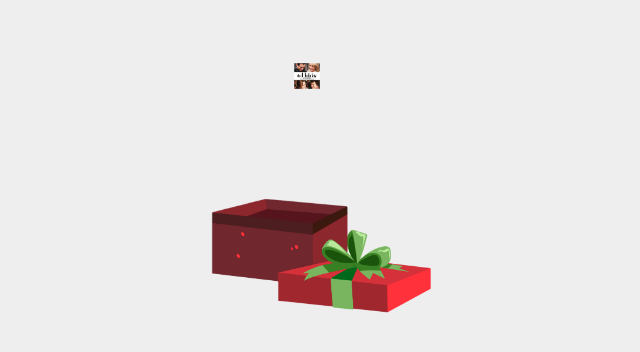
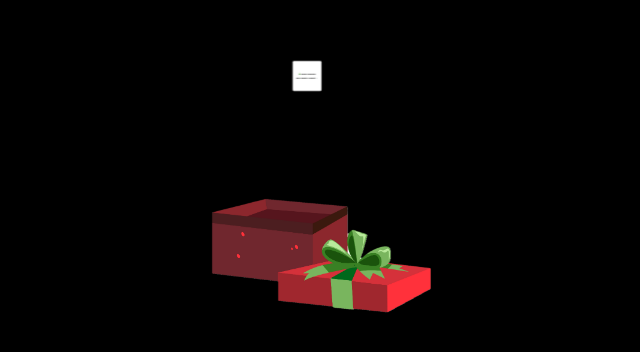
Before and after one commit to narendra-gowda/christmas-gift, a React (Vite) app: page / in a window 1280 px wide. Shown: the part 206-558 px from the top of the page, without its empty margins (308-948 px from the left). Built offline with nearby package versions, Linux system fonts and the light colour scheme.

Commit message:
add music

```diff
--- a/package.json
+++ b/package.json
@@ -10,6 +10,7 @@
     "preview": "vite preview"
   },
   "dependencies": {
+    "canvas-confetti": "^1.9.4",
     "framer-motion": "^12.23.25",
     "react": "^19.2.0",
     "react-dom": "^19.2.0"
@@ -17,6 +18,7 @@
   "devDependencies": {
     "@eslint/js": "^9.39.1",
     "@tailwindcss/vite": "^4.1.17",
+    "@types/canvas-confetti": "^1.9.0",
     "@types/node": "^24.10.1",
     "@types/react": "^19.2.5",
     "@types/react-dom": "^19.2.3",
--- a/src/App.css
+++ b/src/App.css
@@ -8,7 +8,7 @@
 }
 
 body {
-  background-color: rgb(238, 238, 238);
+  background-color: rgb(0, 0, 0);
 }
 
 .logo {
@@ -46,3 +46,15 @@ body {
 .read-the-docs {
   color: #888;
 }
+
+.perspective {
+  perspective: 1000px;
+}
+
+.backface-hidden {
+  backface-visibility: hidden;
+}
+
+.rotate-y-180 {
+  transform: rotateY(180deg);
+}
--- a/src/App.tsx
+++ b/src/App.tsx
@@ -1,9 +1,9 @@
-import { useState } from "react";
+// import { useState } from "react";
 import "./App.css";
 import ScrollGiftReveal from "./pages/ScrollGiftReveal";
 
 function App() {
-  const [open, setOpen] = useState(false);
+  // const [open, setOpen] = useState(false);
 
   return (
     //     <div className="items-center justify-center p-4  overflow-hidden">
@@ -112,6 +112,7 @@ function App() {
     // `}</style>
     //     </div>
     <ScrollGiftReveal />
+    // <ScrollToFlip />
   );
 }
 
--- /dev/null
+++ b/src/pages/FlipCard.tsx
@@ -0,0 +1,90 @@
+import { useEffect, useRef, useState } from "react";
+import { motion } from "framer-motion";
+import ticket from "../assets/ticket.png";
+import confetti from "canvas-confetti";
+
+export default function FlipCard() {
+  const [flipped, setFlipped] = useState(false);
+
+  const audioRef = useRef<HTMLAudioElement | null>(null);
+  // swipe detection threshold
+  const swipeConfidence = 50;
+
+  useEffect(() => {
+    if (flipped) {
+      launchConfetti();
+      playMusic();
+    }
+  }, [flipped]);
+
+  const launchConfetti = () => {
+    confetti({
+      particleCount: 200,
+      spread: 100,
+      origin: { y: 0.5 },
+      startVelocity: 35,
+      ticks: 1000,
+    });
+  };
+
+  const playMusic = () => {
+    if (audioRef.current) {
+      audioRef.current.currentTime = 0;
+      audioRef.current.play().catch((e) => {
+        console.log("Audio play prevented: ", e);
+      });
+    }
+  };
+
+  return (
+    <div className="flex items-center justify-center">
+      <audio ref={audioRef} src="/the-holiday-theme.mp3" preload="auto" />
+      <motion.div className="relative w-72 h-75" style={{ perspective: 1000 }}>
+        {/* Gesture Layer */}
+        <motion.div
+          className="absolute inset-0 z-20"
+          drag="x"
+          dragConstraints={{ left: 0, right: 0 }}
+          dragElastic={0.6}
+          onDragEnd={(_e, info) => {
+            if (info.offset.x > swipeConfidence) setFlipped(true); // swipe right
+            if (info.offset.x < -swipeConfidence) setFlipped(true); // swipe left
+          }}
+          onTap={() => setFlipped(!flipped)}
+        />
+
+        {/* Flipping Card */}
+        <motion.div
+          className="w-full h-full"
+          style={{ transformStyle: "preserve-3d" }}
+          animate={{ rotateY: flipped ? 180 : 0 }}
+          transition={{ duration: 0.8, ease: "easeInOut" }}
+        >
+          {/* FRONT */}
+          <div
+            className="absolute inset-0 flex flex-col items-center justify-center bg-white rounded-xl shadow-xl text-lg font-bold px-4"
+            style={{ backfaceVisibility: "hidden" }}
+          >
+            🎄 Happy Holidays!
+            <span className="text-base mt-2">We’re going to a concert 🎶</span>
+          </div>
+
+          {/* BACK */}
+          <div
+            className="absolute inset-0 rounded-xl shadow-xl bg-white overflow-hidden"
+            style={{
+              backfaceVisibility: "hidden",
+              transform: "rotateY(180deg)",
+            }}
+          >
+            <img
+              src={ticket} // <- your ticket image here
+              alt="Concert Ticket"
+              className="w-full h-full object-cover"
+            />
+          </div>
+        </motion.div>
+      </motion.div>
+    </div>
+  );
+}
--- a/src/pages/ScrollGiftReveal.tsx
+++ b/src/pages/ScrollGiftReveal.tsx
@@ -3,7 +3,7 @@ import { useRef } from "react";
 import boxClosed from "../assets/box-closed.png";
 import boxOpen from "../assets/box-open.png";
 import boxFullOpen from "../assets/box-full-opened.png";
-import ticket from "../assets/ticket.png";
+import FlipCard from "./FlipCard";
 
 export default function ScrollGiftReveal() {
   const ref = useRef(null);
@@ -15,7 +15,7 @@ export default function ScrollGiftReveal() {
   });
 
   // Box shake (0–10% scroll)
-  const shake = useTransform(scrollYProgress, [0, 0.1], [-5, 5]);
+  const shake = useTransform(scrollYProgress, [0, 0.1], [-5, -5]);
 
   // Box opens (10–40% scroll)
   const openProgress = useTransform(
@@ -48,7 +48,7 @@ export default function ScrollGiftReveal() {
       <div className="sticky top-0 h-screen flex items-center justify-center">
         <div className="relative w-64 h-64 flex items-center justify-center">
           {/* Ticket */}
-          <motion.img
+          {/* <motion.img
             src={ticket}
             alt="ticket"
             className="absolute z-20"
@@ -57,6 +57,20 @@ export default function ScrollGiftReveal() {
               x: ticketX,
               opacity: ticketOpacity,
               scale: ticketScale,
+            }}
+          /> */}
+
+          <motion.div
+            className="absolute z-20"
+            children={<FlipCard />}
+            style={{
+              color: "black",
+              borderRadius: 5,
+              y: ticketY,
+              x: ticketX,
+              opacity: ticketOpacity,
+              scale: ticketScale,
+              textAlign: "center",
             }}
           />
 
```
Also changed, not shown: 2 other files (tests, documents, lock files or other folders).
